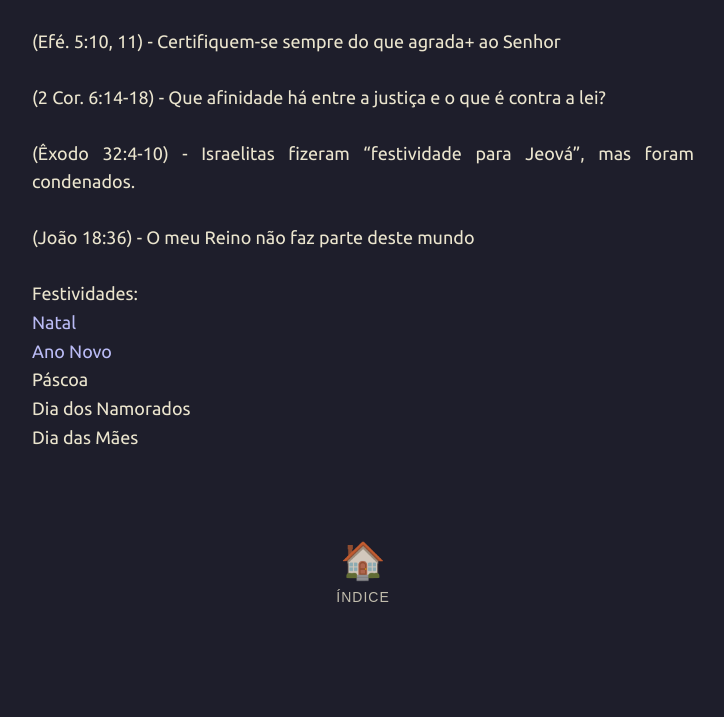
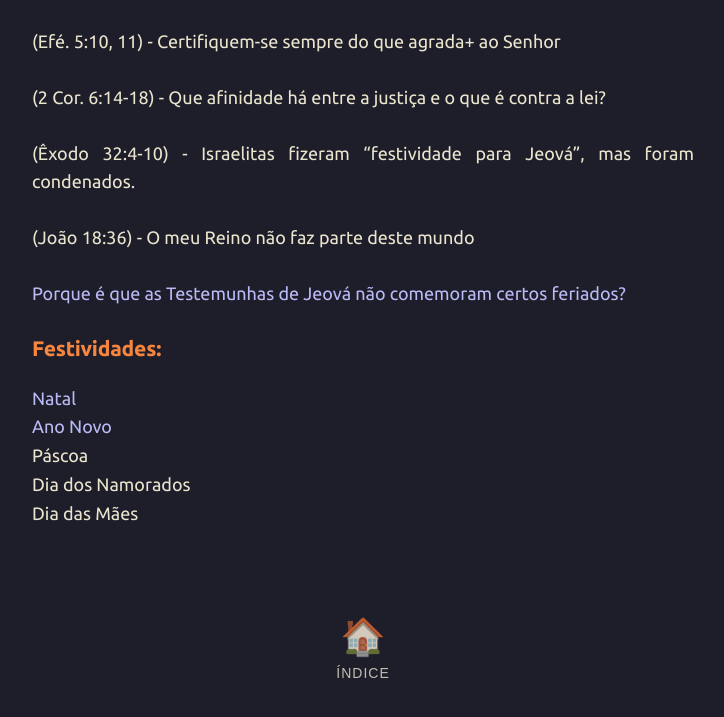
Before and after one commit to joaquim-capitao/jw, a Jekyll site: the page built from assuntos/feriados.md, in a window 1280 px wide. Shown: the top 717 px of the page, without its empty margins (277-1001 px from the left). Built offline with Jekyll 4.4.1, drawn with Linux system fonts in a browser that asks for light colours; our own code applies the rules of GitHub Pages for plain Markdown files.

Commit message:
Update holidays section in feriados.md

```diff
--- a/assuntos/feriados.md
+++ b/assuntos/feriados.md
@@ -7,7 +7,9 @@
 
 (João 18:36) - O meu Reino não faz parte deste mundo
 
-Festividades:
+[Porque é que as Testemunhas de Jeová não comemoram certos feriados?](https://www.jw.org/pt-pt/testemunhas-de-jeova/perguntas-frequentes/testemunhas-jeova-comemorar-feriados/)
+
+### Festividades:
 [Natal](https://joaquim-capitao.github.io/jw/assuntos/natal)
 [Ano Novo](https://joaquim-capitao.github.io/jw/assuntos/ano-novo)
 Páscoa
```
